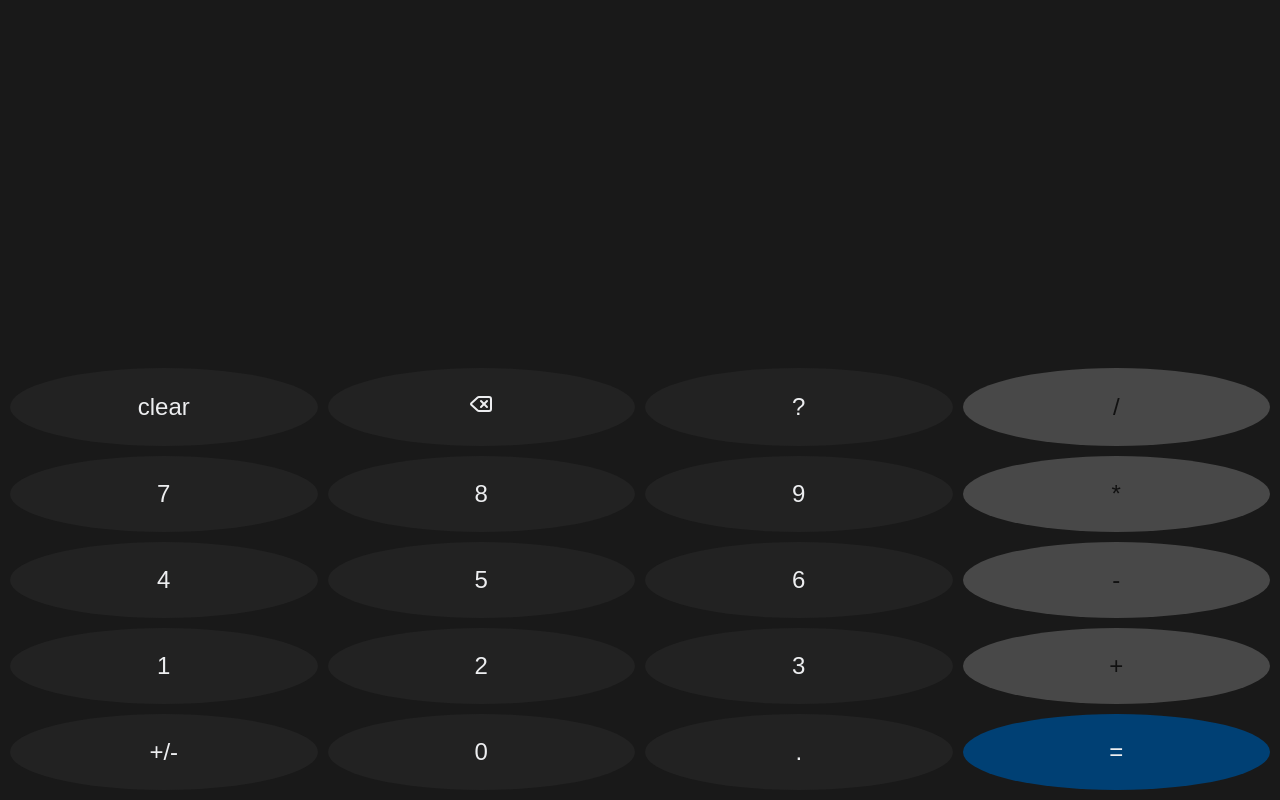
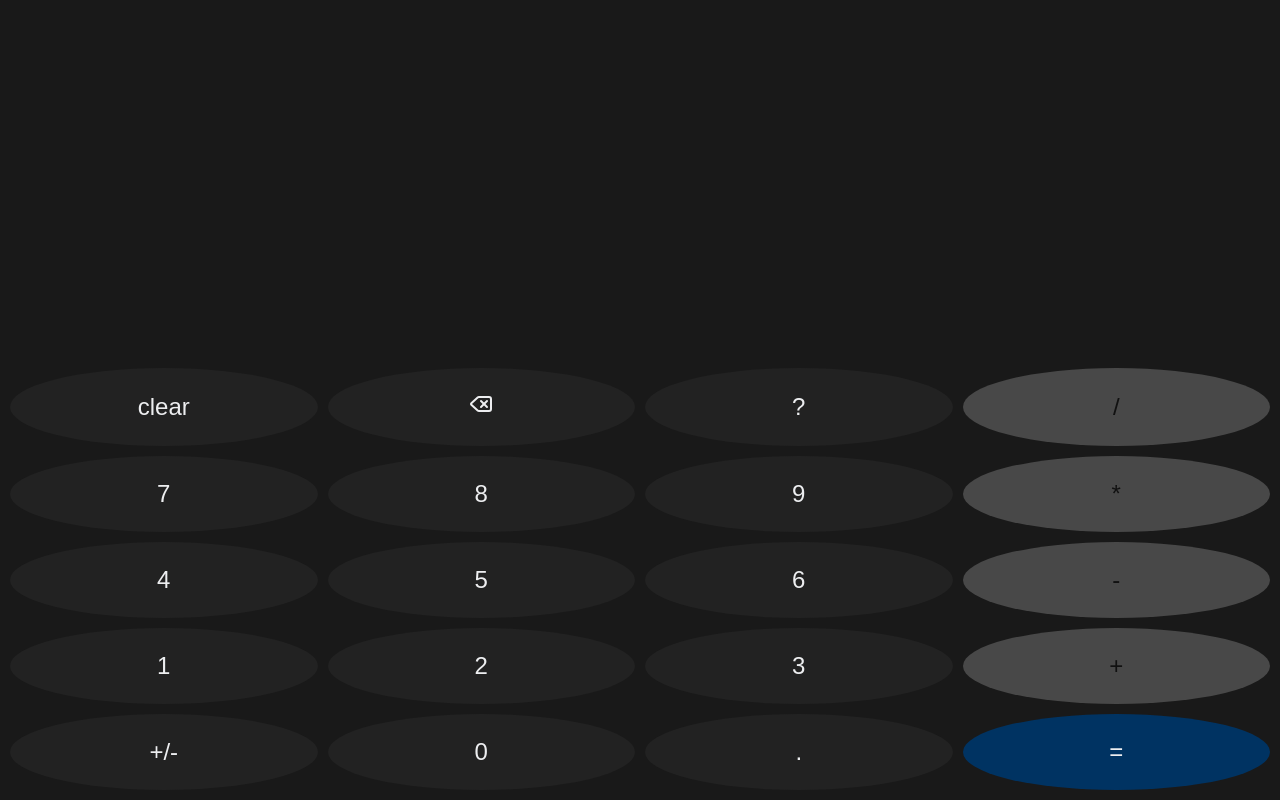
Before and after one commit to julien-dev-29/calculator, a website: page index.html in a window 1280 px wide. In both pictures the pointer is over the button 1116 px from the left and 752 px from the top of the page. Drawn offline with Linux system fonts and the light colour scheme.

Commit message:
Add hover effect to equal button

```diff
--- a/style.css
+++ b/style.css
@@ -69,3 +69,11 @@ button {
   background-color: var(--bg-btn);
   color: var();
 }
+
+.equal:hover {
+  background-color: var(--bg-btn-hover);
+}
+
+.equal:active {
+  background-color: var(--bg-btn-active);
+}
```
